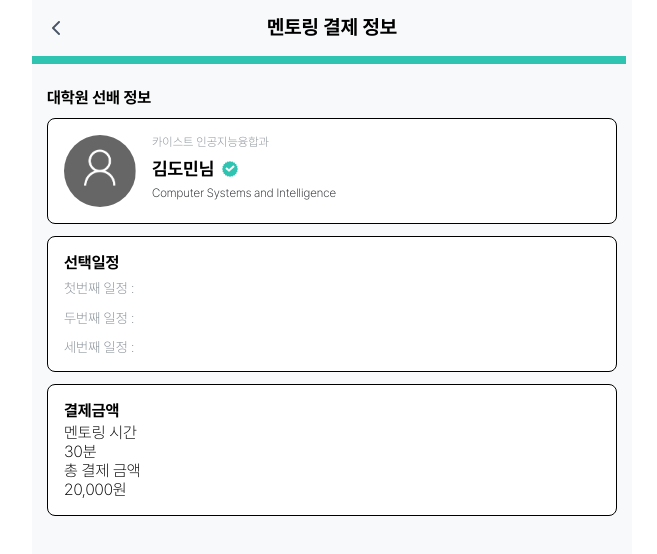
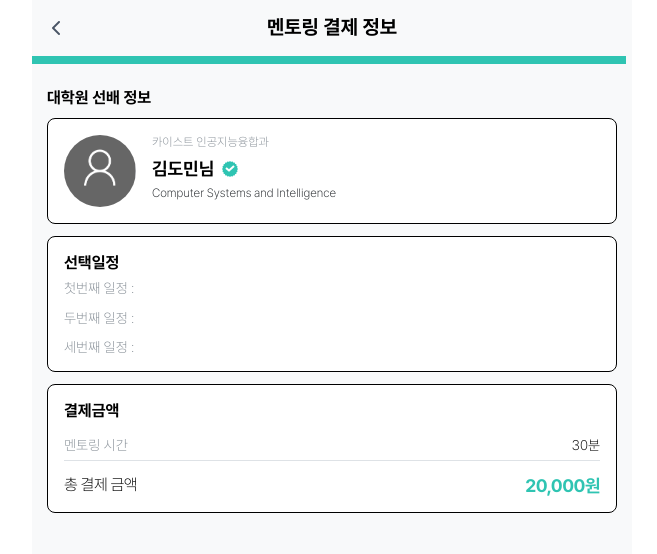
Before and after one commit to WE-ARE-RACCOONS/postgraduate-front, a Next.js app: page /mentoring-apply/1/pay in a window 1280 px wide. Shown: the top 554 px of the page, without its empty margins (308-965 px from the left). Built offline with nearby package versions, Linux system fonts and the light colour scheme.

Commit message:
RAC-266 feat: 결제금액 부분 완성

```diff
--- a/src/app/mentoring-apply/[seniorId]/pay/page.tsx
+++ b/src/app/mentoring-apply/[seniorId]/pay/page.tsx
@@ -58,31 +58,33 @@ function MentoringApplyPayPage() {
             <div id="map-time-list">
               <ol>
                 <li>
-                  <div className="map-time-text">첫{MENTORING_PAY_ETC_TEXT.nthSchedule}</div>
-                  <div className="map-time-value">{formatTime(firstTime)}</div>
+                  <div className="map-text">첫{MENTORING_PAY_ETC_TEXT.nthSchedule}</div>
+                  <div className="map-value">{formatTime(firstTime)}</div>
                 </li>
                 <li>
-                  <div className="map-time-text">두{MENTORING_PAY_ETC_TEXT.nthSchedule}</div>
-                  <div className="map-time-value">{formatTime(secondTime)}</div>
+                  <div className="map-text">두{MENTORING_PAY_ETC_TEXT.nthSchedule}</div>
+                  <div className="map-value">{formatTime(secondTime)}</div>
                 </li>
                 <li>
-                  <div className="map-time-text">세{MENTORING_PAY_ETC_TEXT.nthSchedule}</div>
-                  <div className="map-time-value">{formatTime(thirdTime)}</div>
+                  <div className="map-text">세{MENTORING_PAY_ETC_TEXT.nthSchedule}</div>
+                  <div className="map-value">{formatTime(thirdTime)}</div>
                 </li>
               </ol>
             </div>
           </MAPTimeWrapper>
         </MAPBox>
         <MAPBox>
-          <MAPTitle>{MENTORING_PAY_TITLE.payAmount}</MAPTitle>
-          <div>
-            <div>{MENTORING_PAY_PAYMENT_TEXT.timeText}</div>
-            <div>{MENTORING_PAY_PAYMENT_TEXT.timeValue}</div>
-          </div>
-          <div>
-            <div>{MENTORING_PAY_PAYMENT_TEXT.amountText}</div>
-            <div>{MENTORING_PAY_PAYMENT_TEXT.amountValue}</div>
-          </div>
+          <MAPPayWrapper>
+            <MAPTitle>{MENTORING_PAY_TITLE.payAmount}</MAPTitle>
+            <div id="map-pay-time-container">
+              <div className="map-text">{MENTORING_PAY_PAYMENT_TEXT.timeText}</div>
+              <div className="map-value">{MENTORING_PAY_PAYMENT_TEXT.timeValue}</div>
+            </div>
+            <div id="map-pay-amount-container">
+              <div id="map-pay-amount-text">{MENTORING_PAY_PAYMENT_TEXT.amountText}</div>
+              <div id="map-pay-amount-value">{MENTORING_PAY_PAYMENT_TEXT.amountValue}</div>
+            </div>
+          </MAPPayWrapper>
         </MAPBox>
       </MAPContent>
     </MAPContainer>
@@ -121,6 +123,16 @@ const MAPBox = styled.div`
   padding: 1rem;
   margin-bottom: 0.75rem;
   border: 1px solid #000;
+
+  .map-text {
+    color: #868E96;
+    margin-right: 2.375rem;
+    font-size: 14px;
+  }
+
+  .map-value {
+    font-size: 14px;
+  }
 `
 
 const MAPInfoWrapper = styled.div`
@@ -169,13 +181,32 @@ const MAPTimeWrapper = styled.div`
     white-space: nowrap;
   }
 
-  .map-time-text {
-    color: #868E96;
-    margin-right: 2.375rem;
+`
+
+const MAPPayWrapper = styled.div`
+  width: 100%;
+
+  #map-pay-time-container {
+    width: 100%;
+    height: 1.5rem;
+    border-bottom: 1px solid #DEE2E6;
+    display: flex;
+    justify-content: space-between;
+    margin-top: 0.875rem;
   }
 
-  .map-time-value {
+  #map-pay-amount-container {
+    width: 100%;
+    display: flex;
+    justify-content: space-between;
+    letter-spacing: -0.5px;
+    margin-top: 0.875rem;
 
+    #map-pay-amount-value {
+      font-size: 18px;
+      color: #2FC4B2;
+      font-weight: 700;
+    }
   }
 `
 
```
